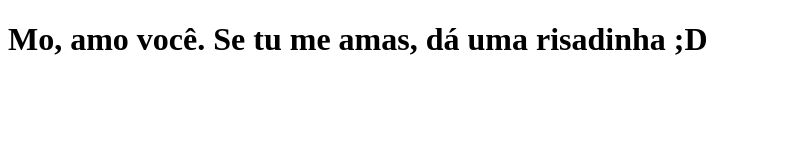
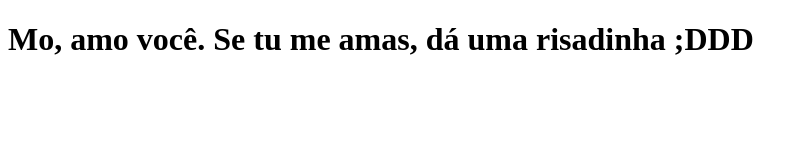
Before and after one commit to danielspiker/clone-tabnews, a Next.js app: page / in a window 1280 px wide. Shown: the top 160 px of the page, without its empty margins (0-808 px from the left). Built offline with nearby package versions, Linux system fonts and the light colour scheme.

Commit message:
alteração risadas

```diff
--- a/pages/index.js
+++ b/pages/index.js
@@ -1,5 +1,5 @@
 function Home() {
-    return <h1>Mo, <strong>amo</strong> você. Se tu me amas, dá uma risadinha ;D</h1>
+    return <h1>Mo, <strong>amo</strong> você. Se tu me amas, dá uma risadinha ;DDD</h1>
 }
 
 export default Home;
```
